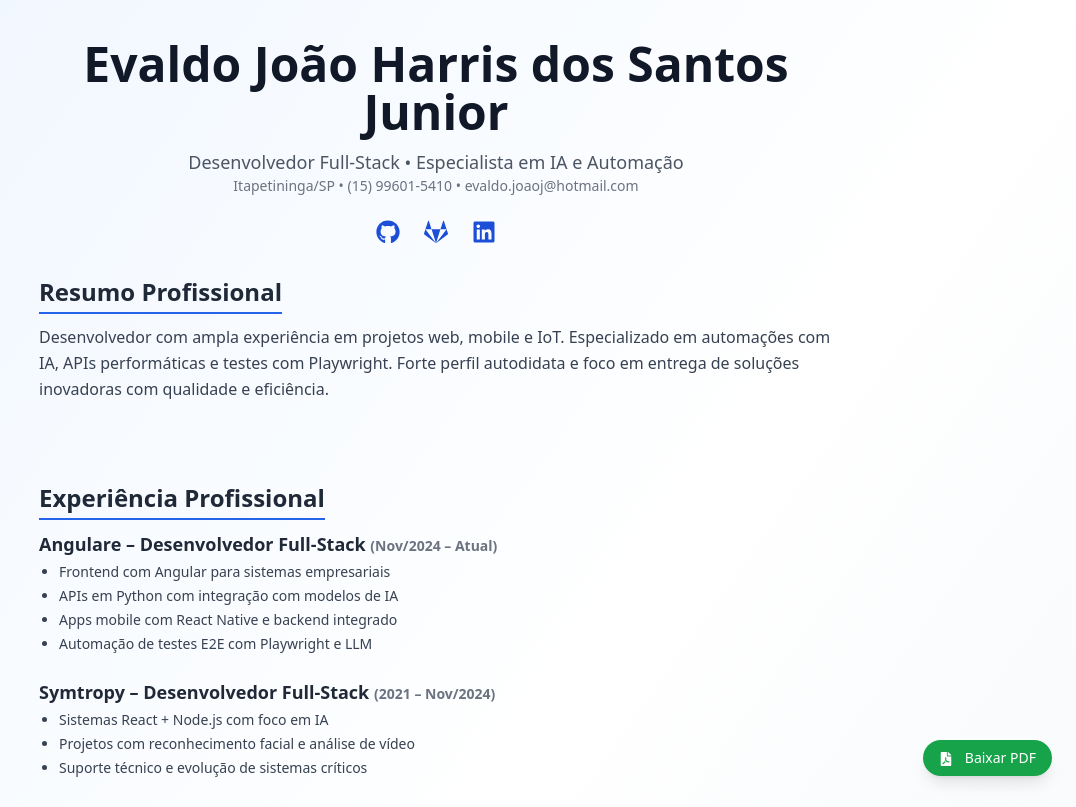
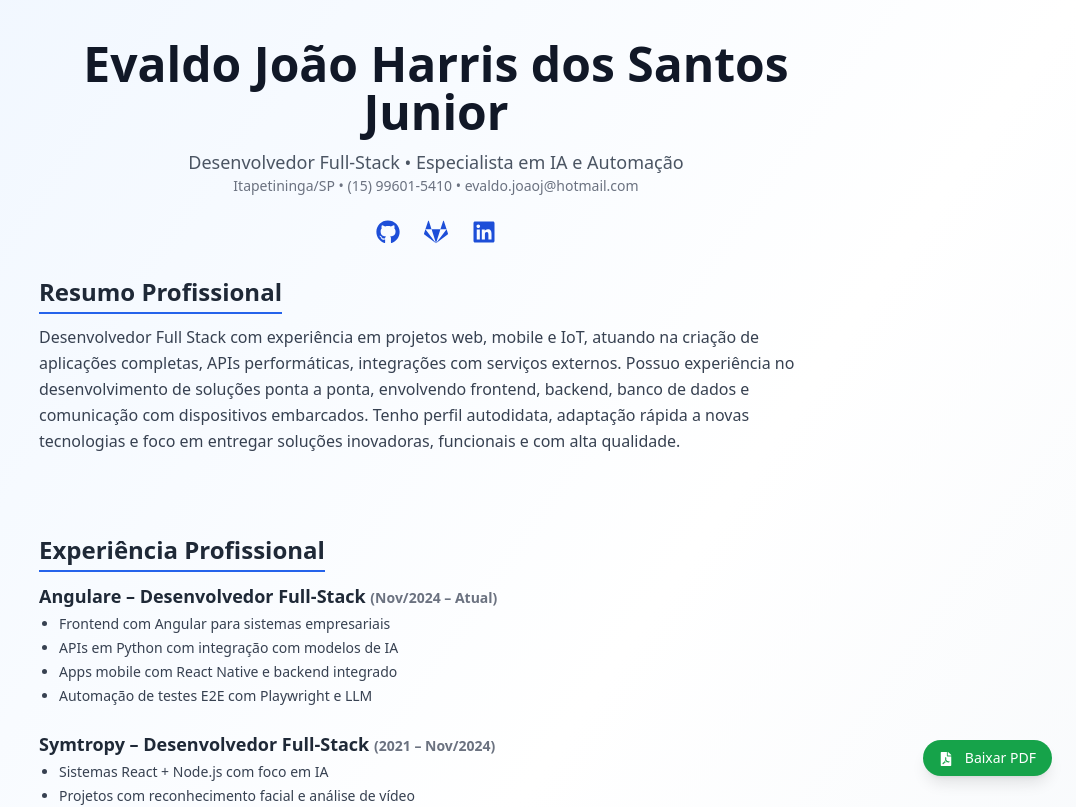
Before and after one commit to EvaldoHarris/curriculo, a React (Vite) app: page / in a window 1280 px wide. Shown: the top 807 px of the page, without its empty margins (204-1280 px from the left). Built offline with nearby package versions, Linux system fonts and the light colour scheme.

Commit message:
novo resumo

```diff
--- a/src/PortfolioPage.jsx
+++ b/src/PortfolioPage.jsx
@@ -99,8 +99,7 @@ export default function PortfolioPage() {
         <main className="max-w-5xl mx-auto space-y-20">
           <Section title="Resumo Profissional" fromLeft>
             <p className="text-base leading-relaxed text-gray-700">
-              Desenvolvedor com ampla experiência em projetos web, mobile e IoT. Especializado em automações com IA, APIs performáticas e testes com Playwright. Forte perfil autodidata e foco em entrega de soluções inovadoras com qualidade e eficiência.
-            </p>
+              Desenvolvedor Full Stack com experiência em projetos web, mobile e IoT, atuando na criação de aplicações completas, APIs performáticas, integrações com serviços externos. Possuo experiência no desenvolvimento de soluções ponta a ponta, envolvendo frontend, backend, banco de dados e comunicação com dispositivos embarcados. Tenho perfil autodidata, adaptação rápida a novas tecnologias e foco em entregar soluções inovadoras, funcionais e com alta qualidade.            </p>
           </Section>
 
           <Section title="Experiência Profissional" fromRight>
```
